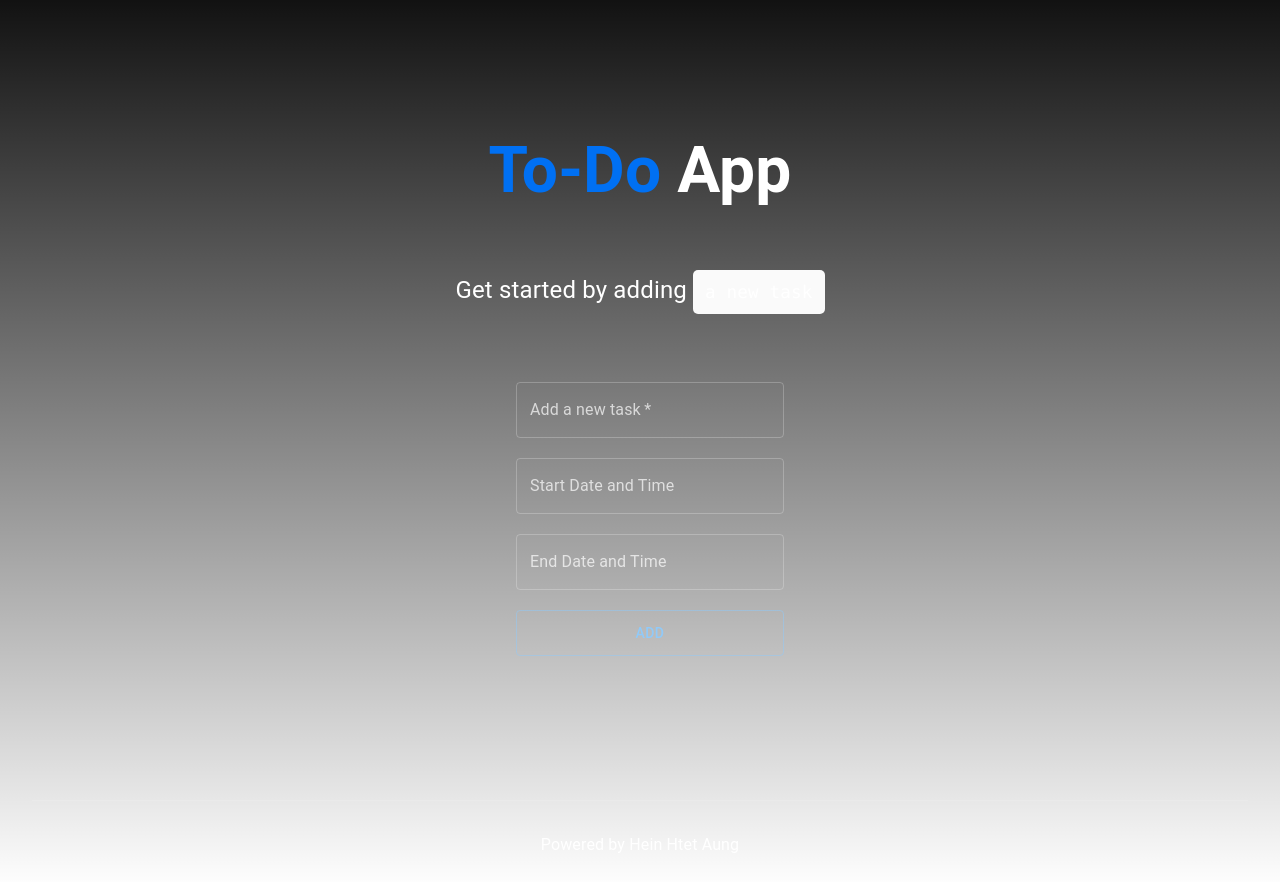
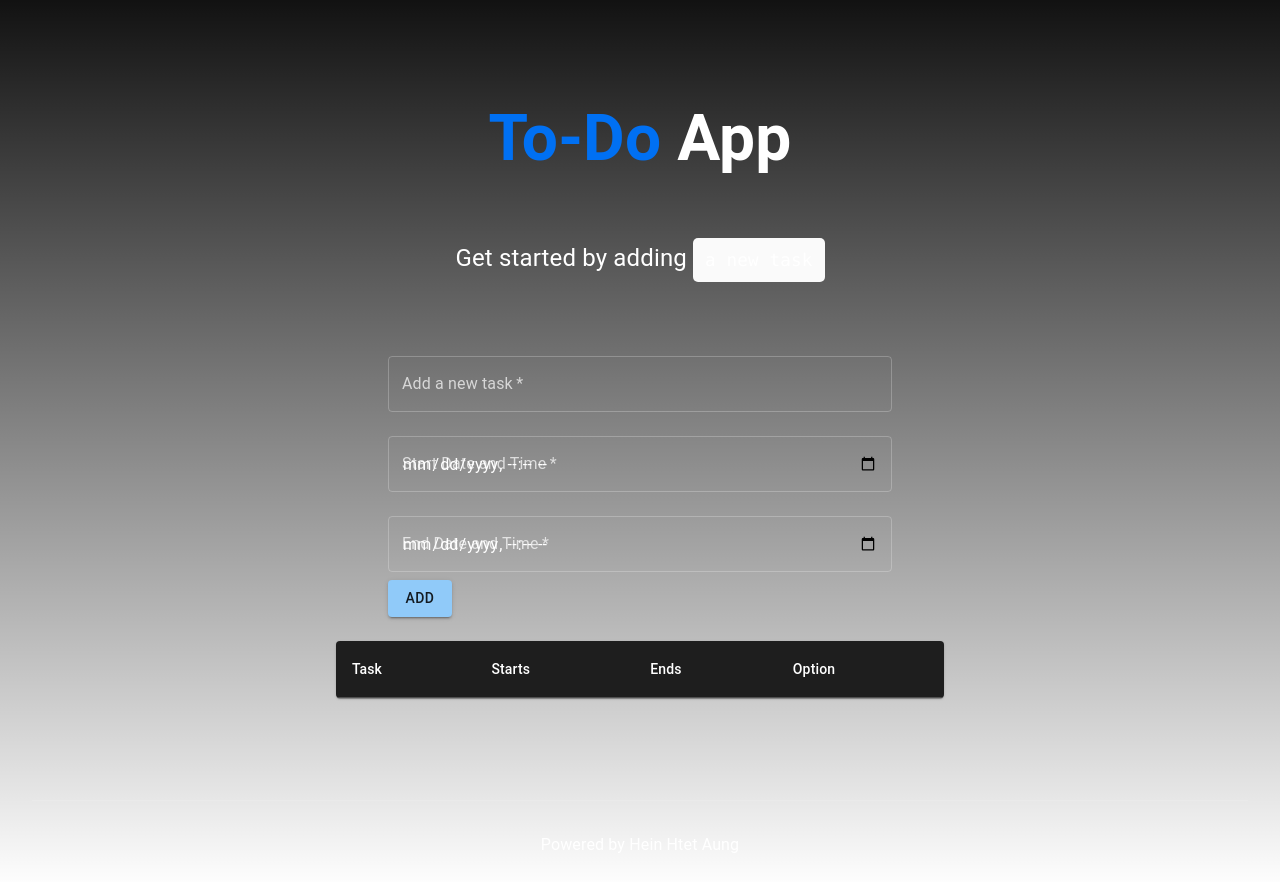
Before and after one commit to HeinHtetAung5142/DateTime-Management, a Next.js app: page / in a window 1280 px wide. Shown: the top 882 px of the page. Built offline with nearby package versions, Linux system fonts and the light colour scheme.

Commit message:
next.js stuff

```diff
--- a/package.json
+++ b/package.json
@@ -31,6 +31,7 @@
   },
   "devDependencies": {
     "@faker-js/faker": "^7.6.0",
+    "@types/luxon": "^3.2.0",
     "prisma": "^4.11.0"
   }
 }
--- a/pages/index.tsx
+++ b/pages/index.tsx
@@ -1,6 +1,27 @@
 import Head from "next/head";
-import TextField from "@mui/material/TextField";
-import Button from "@mui/material/Button";
+import {
+  Button,
+  TextField,
+  Paper,
+  TableContainer,
+  Table,
+  TableBody,
+  TableCell,
+  TableHead,
+  TableRow,
+} from "@mui/material";
+import { PrismaClient } from "@prisma/client";
+import { DateTime } from "luxon";
+import {
+  useState,
+  useEffect,
+  useRef,
+  JSXElementConstructor,
+  Key,
+  ReactElement,
+  ReactFragment,
+  ReactPortal,
+} from "react";
 import { AdapterLuxon } from "@mui/x-date-pickers/AdapterLuxon";
 import { LocalizationProvider } from "@mui/x-date-pickers/LocalizationProvider";
 import { DateTimePicker } from "@mui/x-date-pickers/DateTimePicker";
@@ -14,7 +35,72 @@ const darkTheme = createTheme({
   },
 });
 
+// const prisma = new PrismaClient();
+
 export default function Home() {
+  const startDateTimeRef = useRef<HTMLInputElement>(
+    null
+  ) as React.MutableRefObject<HTMLInputElement>;
+  const endDateTimeRef = useRef<HTMLInputElement>(
+    null
+  ) as React.MutableRefObject<HTMLInputElement>;
+  const [todo, setToDo] = useState<string>("");
+  const [todos, setTodos] = useState([]) as any;
+
+  // useEffect(() => {
+  //   onRun();
+  // }, []);
+
+  // const onRun = async () => {
+  //   const data = await prisma.todos.findMany({
+  //     orderBy: { id: "desc" },
+  //   });
+  //   setTodos(data);
+  // };
+
+  // const handleSubmit = async (event: React.FormEvent<HTMLFormElement>) => {
+  //   event.preventDefault();
+
+  //   const startsAt = startDateTimeRef.current?.value;
+
+  //   const createToDo = await prisma.todos.create({
+  //     data: {
+  //       name: todo,
+  //       started_at: startsAt,
+  //       ended_at: endDateTimeRef.current?.value,
+  //     },
+  //   });
+
+  //   // if (error) {
+  //   //   console.log(error);
+  //   // } else {
+  //   //   onRun();
+  //   //   closeHandler();
+  //   // }
+  //   console.log(createToDo);
+  //   onRun();
+  //   closeHandler();
+  // };
+
+  // const handleDelete = async (id: string) => {
+  //   const deleteToDo = await prisma.todos.delete({
+  //     where: {
+  //       id,
+  //     },
+  //   });
+
+  //   // if (error) {
+  //   //   console.log(error);
+  //   // } else {
+  //   //   setTodos(todos.filter((todos) => todos.id !== id));
+  //   // }
+  //   console.log(deleteToDo);
+  // };
+
+  // const closeHandler = () => {
+  //   setToDo("");
+  // };
+
   return (
     <ThemeProvider theme={darkTheme}>
       <CssBaseline />
@@ -36,17 +122,37 @@ export default function Home() {
           </p>
           <form>
             <TextField
-              id="outlined-basic"
               label="Add a new task"
               variant="outlined"
+              id="outlined-basic"
+              margin="normal"
+              value={todo}
+              onChange={(event) => setToDo(event.target.value)}
+              fullWidth
               required
-              sx={{
-                margin: "10px",
-                width: "100%",
-              }}
             />
             <br />
-            <LocalizationProvider dateAdapter={AdapterLuxon}>
+            <TextField
+              label="Start Date and Time"
+              type="datetime-local"
+              variant="outlined"
+              id="outlined-basic"
+              margin="normal"
+              inputRef={startDateTimeRef}
+              fullWidth
+              required
+            />
+            <TextField
+              label="End Date and Time"
+              type="datetime-local"
+              variant="outlined"
+              id="outlined-basic"
+              margin="normal"
+              inputRef={endDateTimeRef}
+              fullWidth
+              required
+            />
+            {/* <LocalizationProvider dateAdapter={AdapterLuxon}>
               <DateTimePicker
                 label="Start Date and Time"
                 sx={{
@@ -64,19 +170,60 @@ export default function Home() {
                   width: "100%",
                 }}
               />
-            </LocalizationProvider>
+            </LocalizationProvider> */}
             <br />
-            <Button
-              variant="outlined"
-              sx={{
-                padding: "10px 0",
-                margin: "10px",
-                width: "100%",
-              }}
-            >
+            <Button variant="contained" color="primary" type="submit">
               Add
             </Button>
           </form>
+          <br />
+          <TableContainer component={Paper} sx={{ width: "50%" }}>
+            <Table>
+              <TableHead>
+                <TableRow>
+                  <TableCell>Task</TableCell>
+                  <TableCell>Starts</TableCell>
+                  <TableCell>Ends</TableCell>
+                  <TableCell>Option</TableCell>
+                </TableRow>
+              </TableHead>
+              <TableBody>
+                {todos.map(
+                  (todo: {
+                    id: string;
+                    name: string;
+                    started_at: Date;
+                    ended_at: Date;
+                  }) => (
+                    <TableRow key={todo.id}>
+                      <TableCell>{todo.name}</TableCell>
+                      <TableCell>
+                        {DateTime.fromJSDate(
+                          todo.started_at
+                        ).toRelativeCalendar()}
+                      </TableCell>
+                      <TableCell>
+                        {DateTime.fromJSDate(
+                          todo.ended_at
+                        ).toRelativeCalendar()}
+                      </TableCell>
+                      <TableCell>
+                        <Button
+                          variant="contained"
+                          color="primary"
+                          onClick={(event) => {
+                            event.stopPropagation();
+                          }}
+                        >
+                          Delete
+                        </Button>
+                      </TableCell>
+                    </TableRow>
+                  )
+                )}
+              </TableBody>
+            </Table>
+          </TableContainer>
         </main>
 
         <footer className={styles.footer}>Powered by Hein Htet Aung</footer>
```
Also changed, not shown: 1 other file (tests, documents, lock files or other folders).
